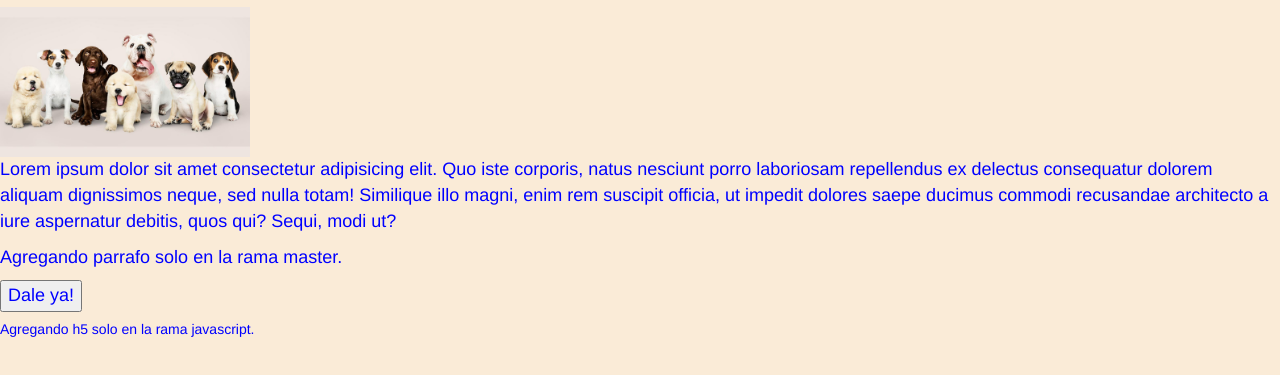
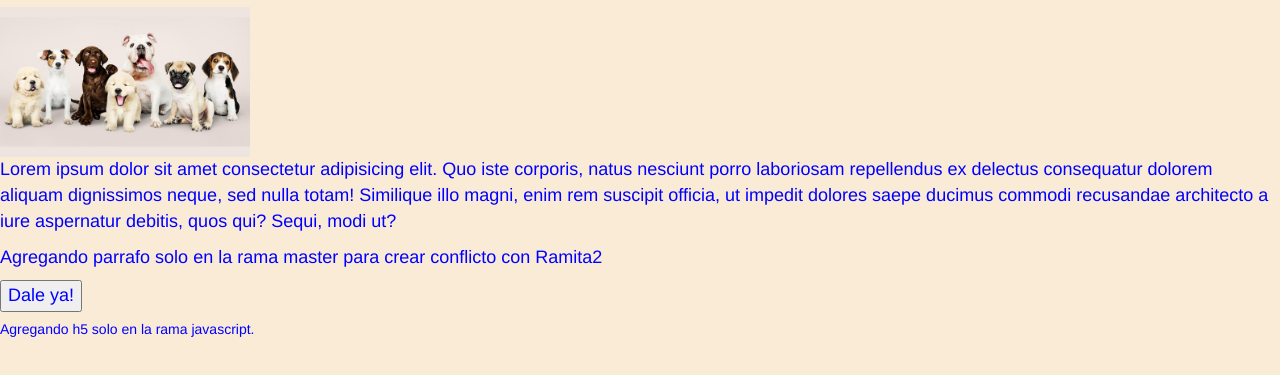
Before and after one commit to Mario-Plazas/Mascotas, a plain HTML site: page index.html in a window 1280 px wide. Shown: the part 259-634 px from the top of the page. Drawn offline with nearby package versions, Linux system fonts and the light colour scheme.

Commit message:
Cambio para conflicto

```diff
--- a/index.html
+++ b/index.html
@@ -36,7 +36,7 @@
     <img src="./images/perritos.jpg" alt="perritos" title="Razas de perros" height="200px">
     <p>Lorem ipsum dolor sit amet consectetur adipisicing elit. Quo iste corporis, natus nesciunt porro laboriosam repellendus ex delectus consequatur dolorem aliquam dignissimos neque, sed nulla totam! Similique illo magni, enim rem suscipit officia, ut
         impedit dolores saepe ducimus commodi recusandae architecto a iure aspernatur debitis, quos qui? Sequi, modi ut?</p>
-    <p>Agregando parrafo solo en la rama master.</p>
+    <p>Agregando parrafo solo en la rama master para crear conflicto con Ramita2</p>
 
 
     <input type="button" onclick="saludo()" value="Dale ya!">
```
